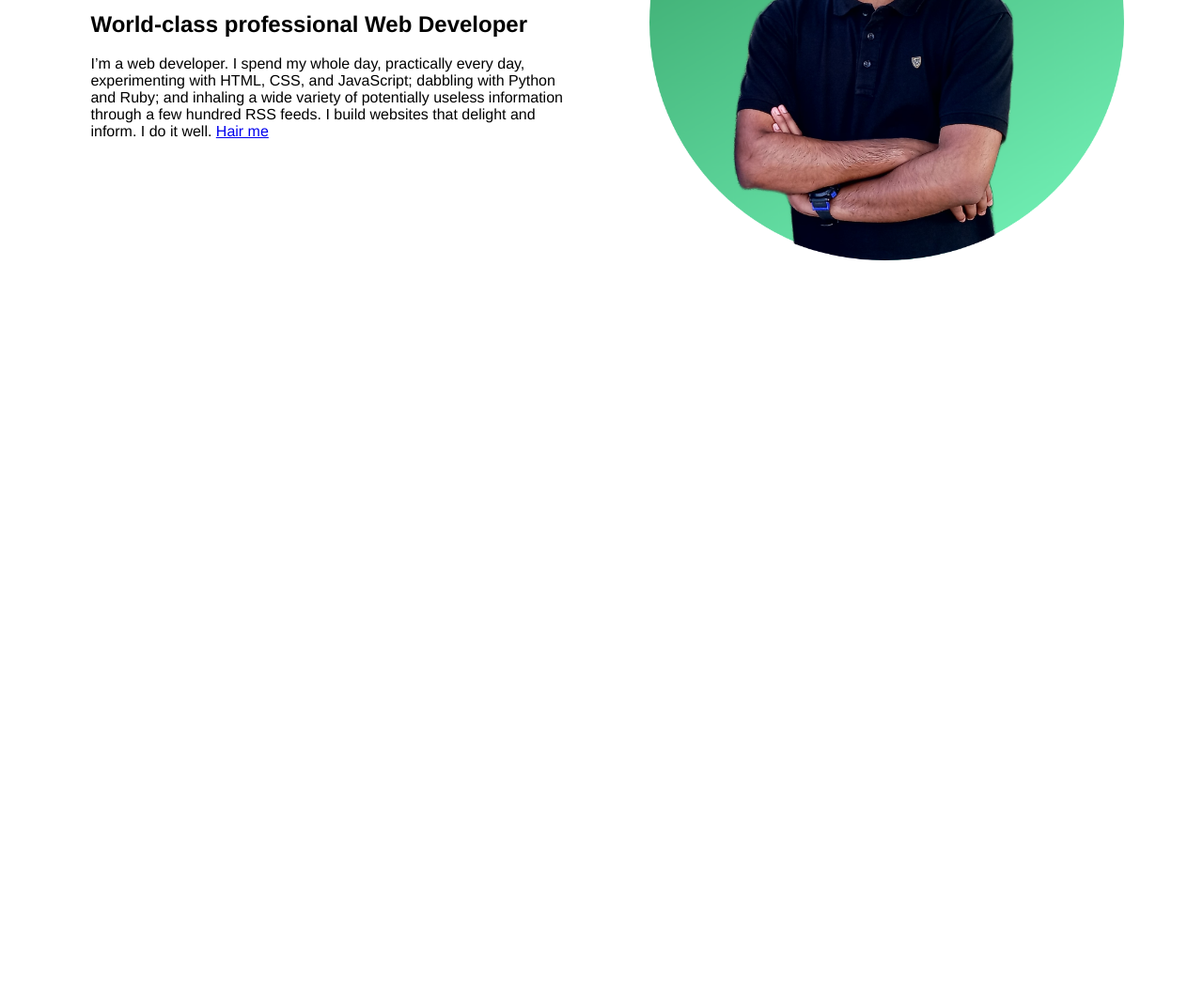
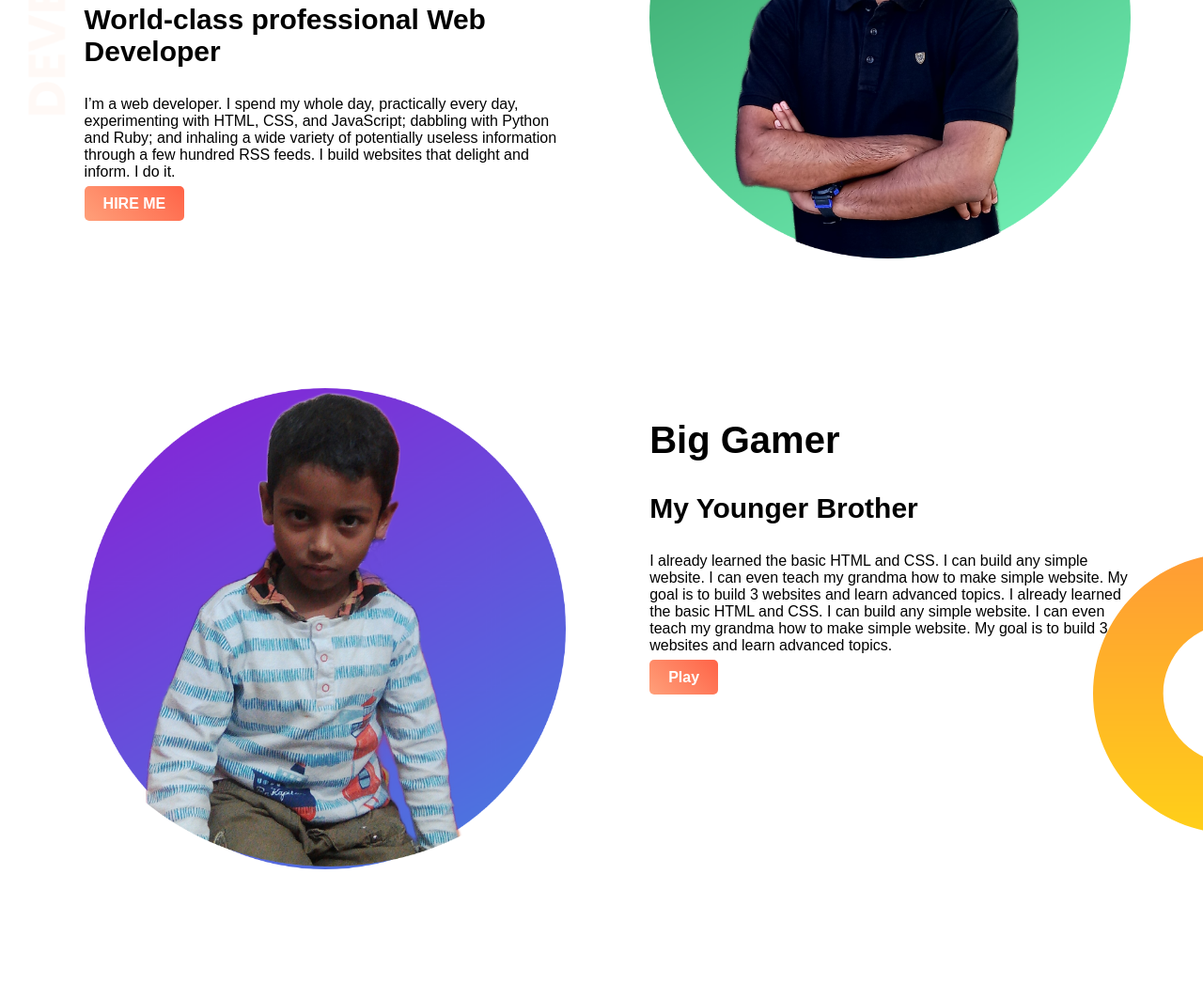
Before and after one commit to Sakhawat71/Portfolio, a plain HTML site: page index.html in a window 1280 px wide. Shown: the part 237-1300 px from the top of the page at 94% size. Before the commit the page ends 800 px from the top, so only its background shows below. Drawn offline with Linux system fonts and the light colour scheme.

Commit message:
secend part add

```diff
--- a/index.html
+++ b/index.html
@@ -10,13 +10,16 @@
 <body>
     <section class="top-part">
         <div class="half-width">
+
             <h1>Wellcome To</h1>
             <h1><span class="span">Sakhawat</span> World</h1>
-            <h2>World-class professional Web Developer</h2>
+            <h3>World-class professional Web Developer</h3>
+
             <p>
-                I’m a web developer. I spend my whole day, practically every day, experimenting with HTML, CSS, and JavaScript; dabbling with Python and Ruby; and inhaling a wide variety of potentially useless information through a few hundred RSS feeds. I build websites that delight and inform. I do it well.
-                <a href="google.com">Hair me</a>
+                I’m a web developer. I spend my whole day, practically every day, experimenting with HTML, CSS, and JavaScript; dabbling with Python and Ruby; and inhaling a wide variety of potentially useless information through a few hundred RSS feeds. I build websites that delight and inform. I do it.
             </p>
+            <a target="_blank" class="button" href="google.com">HIRE ME</a>
+
 
         </div>
         <div class="half-width">
@@ -24,6 +27,24 @@
         </div>
     </section>
 
+    <section id="secend-part">
+        <div class="half-width">
+            <img src="pic/image 5.png" alt="">
+        </div>
+
+
+        <div class="half-width">
+            <h2>Big Gamer</h2>
+            <h3>My Younger Brother</h3>
+            <P>
+                I already learned the basic HTML and CSS. I can build any simple website. I can even teach my grandma how to make simple website. My goal is to build 3 websites and learn advanced topics. I already learned the basic HTML and CSS. I can build any simple website. I can even teach my grandma how to make simple website. My goal is to build 3 websites and learn advanced topics.
+            </P>
+            <a target="_blank" class="button" href="google.com">Play</a>
+
+        </div>
+
+    </section>
+
 
 </body>
 </html>
--- a/style.css
+++ b/style.css
@@ -1,9 +1,20 @@
 body{
-    font-family: 'Franklin Gothic Medium', 'Arial Narrow', Arial, sans-serif;
+    font-family:Arial, Helvetica, sans-serif;
+    margin: 0%;
+}
+section{
+    height: 500px;
+    padding-bottom: 150px;
 }
 
 h1{
     font-size: 50px;
+}
+h2{
+    font-size: 40px;
+}
+h3{
+    font-size: 30px;
 }
 .span{
     color: brown;
@@ -19,3 +30,21 @@ h1{
 .half-width img{
     width: 100%;
 }
+.top-part{
+    background-image: url(Pic/top-banner.png);
+    background-repeat: no-repeat;
+}
+.button{
+    text-decoration: none;
+    background-image: linear-gradient(45deg, lightsalmon, tomato);
+    color: rgb(255, 255, 255);
+    padding: 10px 20px;
+    border-radius: 5px;
+    font-weight: bold;
+
+}
+#secend-part{
+    background-image: url(Pic/dream-bg.png);
+    background-repeat: no-repeat;
+    background-position: right;
+}
```
Also changed, not shown: Pic/dream-bg.png (added), Pic/exp-bg.png (added), Pic/top-banner.png (added).
